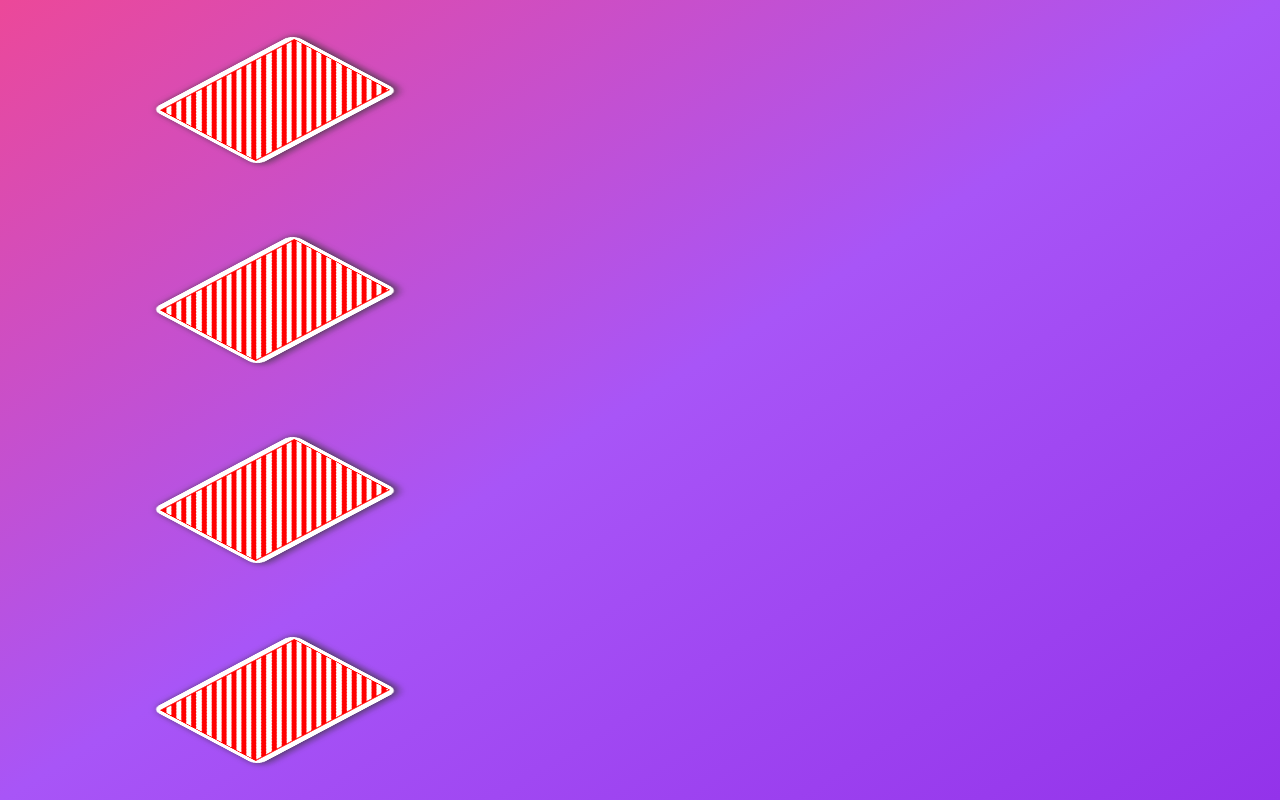
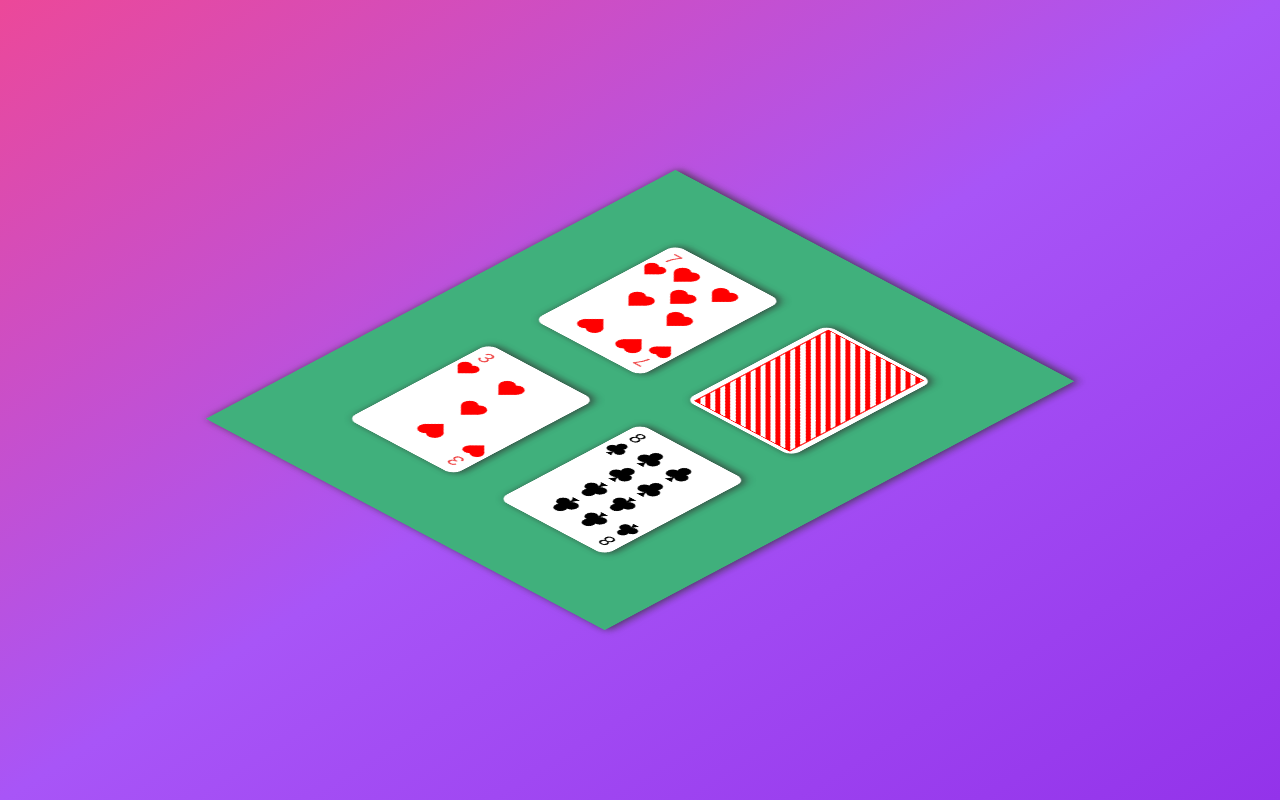
Before and after one commit to benjamin-atlas/perfect-blackjack-strategy, a Vue app in the folder perfect-blackjack-strategy-frontend/: page / in a window 1280 px wide. Shown: the top 800 px of the page. Built offline with nearby package versions, Linux system fonts and the light colour scheme.

Commit message:
Setup for blackjack table and random deal

```diff
--- a/perfect-blackjack-strategy-frontend/src/App.vue
+++ b/perfect-blackjack-strategy-frontend/src/App.vue
@@ -1,16 +1,16 @@
 <template>
-  <div class="bg-gradient-to-br from-pink-500 via-purple-500 to-purple-600 h-screen">
-    <Deck />
+  <div class="bg-gradient-to-br from-pink-500 via-purple-500 to-purple-600 w-screen h-screen overflow-hidden relative">
+    <Table />
   </div>
 </template>
 
 <script lang="ts">
 import { defineComponent } from "vue";
-import Deck from './components/Deck.vue'
+import Table from './components/Table.vue'
 
 export default defineComponent({
   components: {
-    Deck
+    Table
   }
 });
 </script>
--- a/perfect-blackjack-strategy-frontend/src/components/Card.vue
+++ b/perfect-blackjack-strategy-frontend/src/components/Card.vue
@@ -1,6 +1,7 @@
 <template>
+  <div :class="`card-wrapper absolute top-[-1000%] ${dealt ? 'dealt' : ''}`">
     <div
-    :class="`cursor-pointer card-body bg-white w-[150px] h-[200px] rounded-xl relative text-center ${
+      :class="`cursor-pointer card-body bg-white w-[150px] h-[200px] rounded-xl relative text-center select-none ${
         suit === 'heart' || suit === 'diamond' ? ' text-red-500' : ''
       }`"
       @click="faceUp = !faceUp"
@@ -47,6 +48,7 @@
         />
       </template>
     </div>
+  </div>
 </template>
 
 <script lang="ts">
@@ -56,19 +58,23 @@ export default defineComponent({
   props: {
     cardNumber: Number,
     suit: String,
+    faceUp: Boolean,
   },
   data() {
     return {
-      faceUp: false,
+      dealt: false,
     };
+  },
+  mounted() {
+    setTimeout(() => {
+      this.dealt = true;
+    }, 100);
   },
 });
 </script>
 
 <style lang="scss">
 .card-body {
-  margin-left: 200px;
-  transform: rotateX(-58deg) rotateZ(45deg);
   box-shadow: 0 -5px 10px rgba(51, 51, 51, 0.5),
     5px 0 10px rgba(51, 51, 51, 0.5);
 }
@@ -76,6 +82,10 @@ export default defineComponent({
 .suit-emblem-grid {
   display: grid;
   padding: 0px 20px;
+}
+
+.card-wrapper {
+  transition: top 400ms cubic-bezier(0, 0, 0, 0.99);
 }
 
 .face-down {
@@ -88,6 +98,10 @@ export default defineComponent({
     #ffffff 10px
   );
   background-color: #ff0000;
+}
+
+.dealt {
+  top: 0% !important;
 }
 
 .card-1 {
--- a/perfect-blackjack-strategy-frontend/src/components/Deck.vue
+++ /dev/null
@@ -1,25 +0,0 @@
-<template>
-  <div>
-    <Card :cardNumber="1" suit="club" />
-    <Card :cardNumber="2" suit="heart" />
-    <Card :cardNumber="3" suit="diamond" />
-    <Card :cardNumber="4" suit="spade" />
-    <Card :cardNumber="5" suit="club" />
-    <Card :cardNumber="6" suit="diamond" />
-    <Card :cardNumber="7" suit="heart" />
-    <Card :cardNumber="8" suit="spade" />
-    <Card :cardNumber="9" suit="club" />
-    <Card :cardNumber="10" suit="diamond" />
-  </div>
-</template>
-
-<script lang="ts">
-import { defineComponent } from "vue";
-import Card from "./Card.vue";
-
-export default defineComponent({
-  components: {
-    Card,
-  },
-});
-</script>
--- /dev/null
+++ b/perfect-blackjack-strategy-frontend/src/components/Table.vue
@@ -0,0 +1,102 @@
+<template>
+  <div class="grid gap-16 playing-table">
+    <div class="relative" v-for="(cardInfo, index) in dealerHand" :key="index">
+      <Card
+        :cardNumber="cardInfo.cardNumber"
+        :suit="cardInfo.suit"
+        :faceUp="cardInfo.faceUp"
+      />
+    </div>
+    <div
+      class="relative"
+      v-for="(cardInfo, index) in playerHands[0]"
+      :key="index"
+    >
+      <Card
+        :cardNumber="cardInfo.cardNumber"
+        :suit="cardInfo.suit"
+        :faceUp="cardInfo.faceUp"
+      />
+    </div>
+  </div>
+</template>
+
+<script lang="ts">
+import { defineComponent } from "vue";
+import Card from "./Card.vue";
+
+export default defineComponent({
+  components: {
+    Card,
+  },
+  data() {
+    return {
+      dealerHand: [] as any[],
+      playerHands: [[]] as any[][],
+    };
+  },
+  mounted() {
+    this.deal();
+  },
+  methods: {
+    getRandomCard() {
+      let newCard: any;
+
+      do {
+        newCard = {
+          cardNumber: Math.floor(Math.random() * 9) + 2,
+          suit: ["club", "spade", "heart", "diamond"][
+            Math.floor(Math.random() * 4)
+          ],
+          faceUp: true,
+        };
+      } while (
+        this.dealerHand.find(
+          (card) =>
+            newCard.cardNumber === card.cardNumber && newCard.suit === card.suit
+        ) ||
+        this.playerHands[0].find(
+          (card) =>
+            newCard.cardNumber === card.cardNumber && newCard.suit === card.suit
+        )
+      );
+
+      return newCard;
+    },
+
+    deal() {
+      setTimeout(() => {
+        this.dealerHand.push(this.getRandomCard());
+      }, 200);
+
+      setTimeout(() => {
+        let newCard: any = this.getRandomCard();
+        newCard.faceUp = false;
+        this.dealerHand.push(newCard);
+      }, 350);
+
+      setTimeout(() => {
+        this.playerHands[0].push(this.getRandomCard());
+      }, 1200);
+      setTimeout(() => {
+        this.playerHands[0].push(this.getRandomCard());
+      }, 1350);
+    },
+  },
+});
+</script>
+
+<style lang="scss">
+.playing-table {
+  position: absolute;
+  top: 50%;
+  left: 50%;
+  transform: translateX(-50%) translateY(-50%) rotateX(-58deg) rotateZ(45deg);
+  background-color: rgb(64, 176, 124);
+  padding: 100px;
+  box-shadow: 0 -5px 10px rgba(51, 51, 51, 0.5),
+    5px 0 10px rgba(51, 51, 51, 0.5);
+  grid-template-rows: repeat(2, 200px);
+  grid-template-columns: repeat(2, 150px);
+}
+</style>
```
Also changed, not shown: perfect-blackjack-strategy-frontend/src/components/Controls.vue (added). Lines whose indentation alone changed are shown as unchanged.
